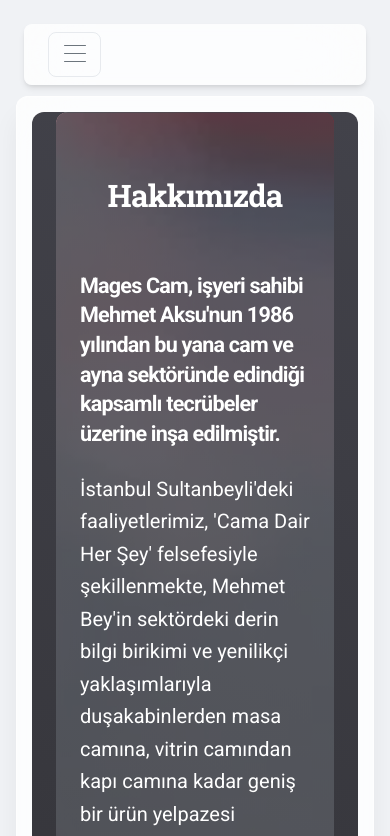
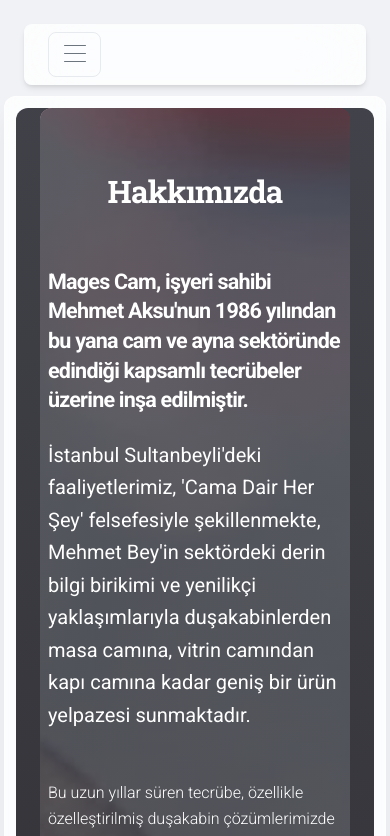
Before and after one commit to akifkemalaksu/magescam-project, a Vue app: page /hakkimizda in a window 390 px wide. Shown: the top 836 px of the page. Built offline with nearby package versions, Linux system fonts and the light colour scheme; no server answers; what @fawmi/vue-google-maps would draw is missing.

Commit message:
fix: reduce card margins on mobile from mx-3 to mx-1, add mobile CSS tweaks for breathing room

```diff
--- a/index.html
+++ b/index.html
@@ -28,6 +28,12 @@
       href="https://cdnjs.cloudflare.com/ajax/libs/font-awesome/6.5.2/css/all.min.css"
       crossorigin="anonymous"
     />
+    <style>
+      @media (max-width: 575.98px) {
+        .card-body { padding: 0.75rem !important; }
+        .page-header .container { padding-left: 0.5rem; padding-right: 0.5rem; }
+      }
+    </style>
     <!-- Material Icons -->
     <link
       href="https://fonts.googleapis.com/icon?family=Material+Icons+Round"
--- a/src/views/AboutUs/AboutUsView.vue
+++ b/src/views/AboutUs/AboutUsView.vue
@@ -34,7 +34,7 @@
       </div>
     </div>
   </div>
-  <div class="card card-body blur shadow-blur mx-3 mx-md-4 mt-7">
+  <div class="card card-body blur shadow-blur mx-1 mx-md-4 mt-7">
     <div
       class="container-fluid mt-sm-5 border-radius-xl"
       :style="{
--- a/src/views/Contact/Contact.vue
+++ b/src/views/Contact/Contact.vue
@@ -32,7 +32,7 @@
       </div>
     </div>
   </div>
-  <div class="card card-body blur shadow-blur mx-3 mx-md-4 mt-7">
+  <div class="card card-body blur shadow-blur mx-1 mx-md-4 mt-7">
     <div
       class="container-fluid mt-sm-5 border-radius-xl"
       :style="{
--- a/src/views/Presentation/PresentationView.vue
+++ b/src/views/Presentation/PresentationView.vue
@@ -80,7 +80,7 @@
       </div>
     </div>
 
-  <div class="card card-body blur shadow-blur mx-3 mx-md-4 mt-n4 mt-md-n6">
+  <div class="card card-body blur shadow-blur mx-1 mx-md-4 mt-n4 mt-md-n6">
     <PresentationCounter />
     <DusakabinPresentation id="dusakabin"/>
     <CamPresentation id="cam" />
```
